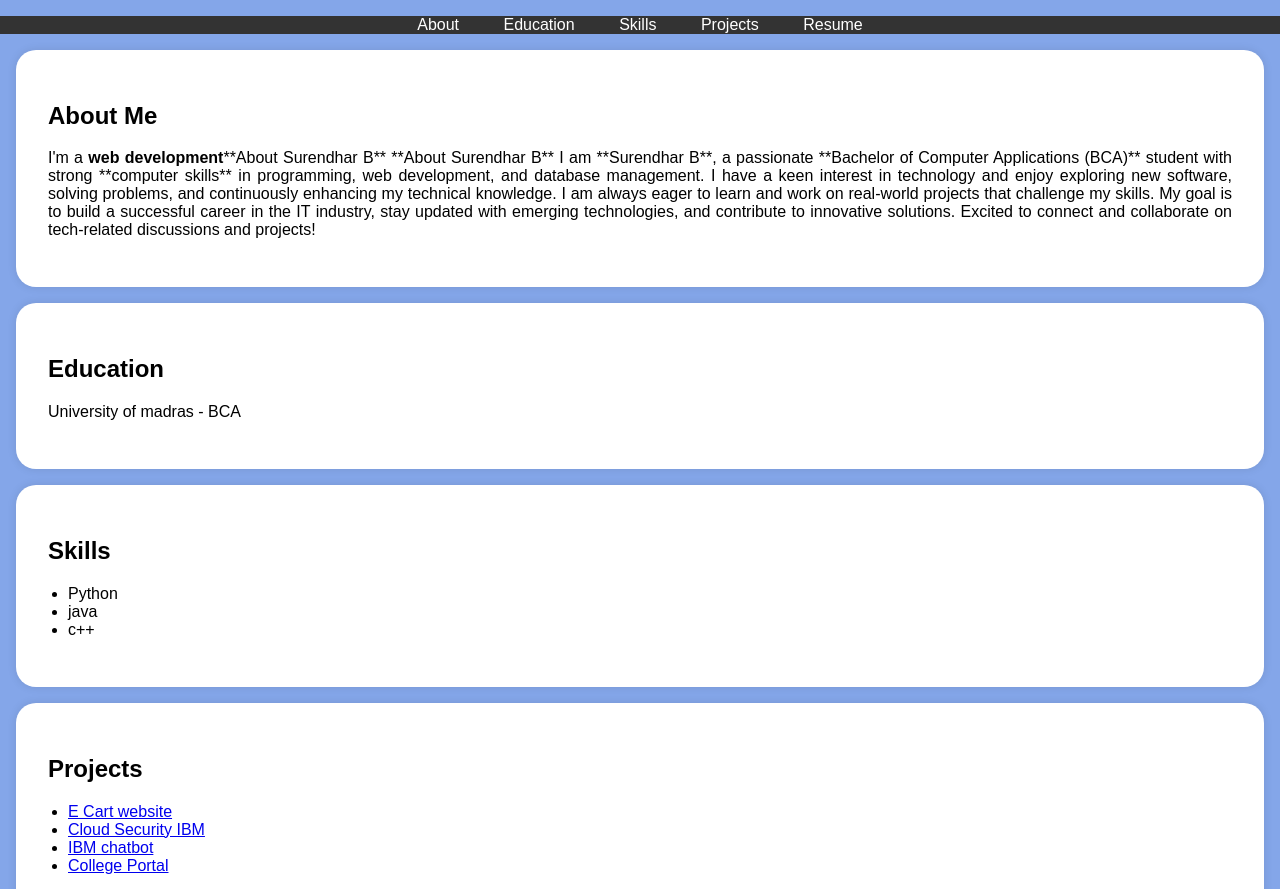
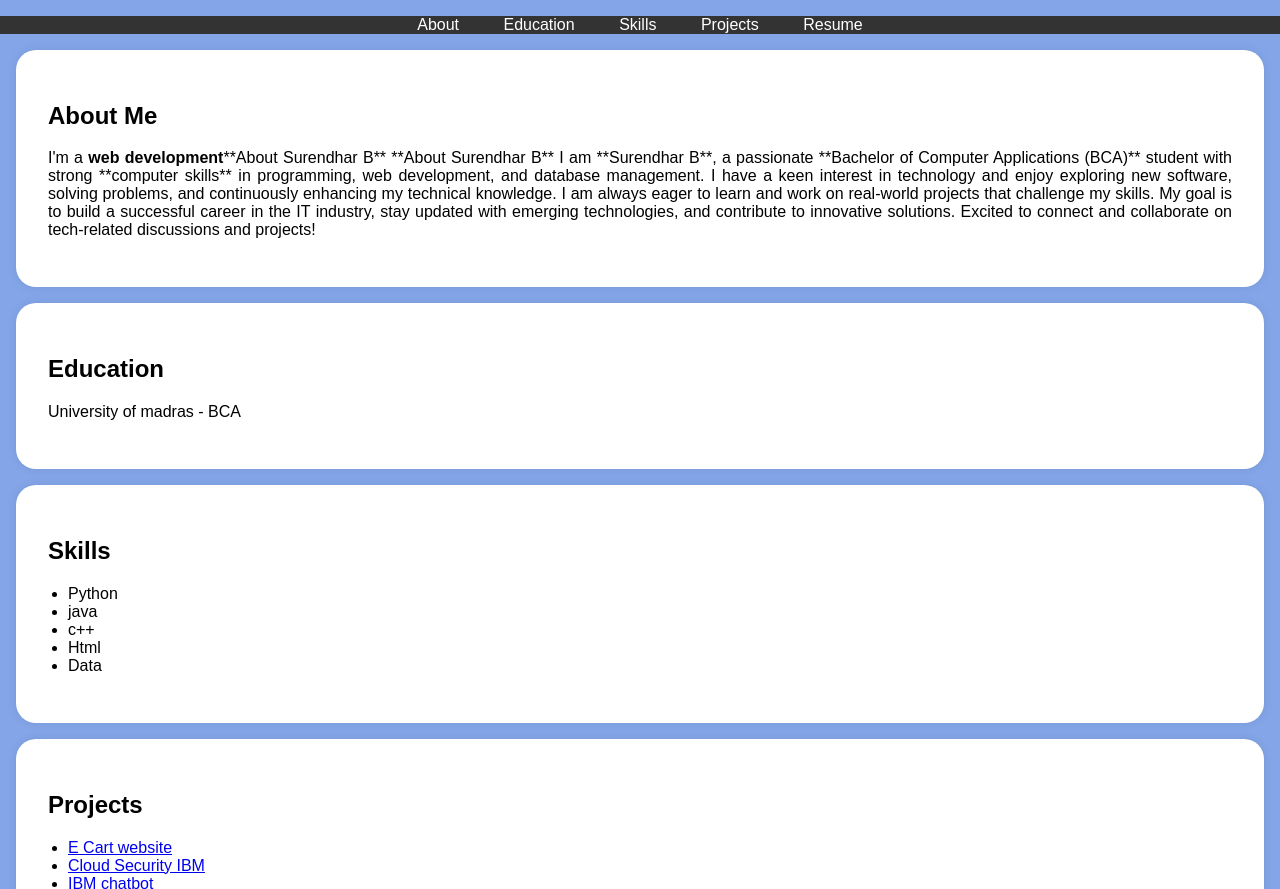
Before and after one commit to surenking23/DIGITAL-PORTFOLIO, a plain HTML site: page index.html in a window 1280 px wide. Shown: the part 197-1086 px from the top of the page. Drawn offline with Linux system fonts and the light colour scheme.

Commit message:
Update index.html

```diff
--- a/index.html
+++ b/index.html
@@ -144,6 +144,8 @@
                 <li>Python</li>
                 <li>java</li>
                 <li>c++</li>
+                <li>Html</li>
+                <li>Data </li>
             </ul>
         </div>
     </section>
@@ -195,4 +197,5 @@
         });
     </script>
 </body>
+
 </html>
```
